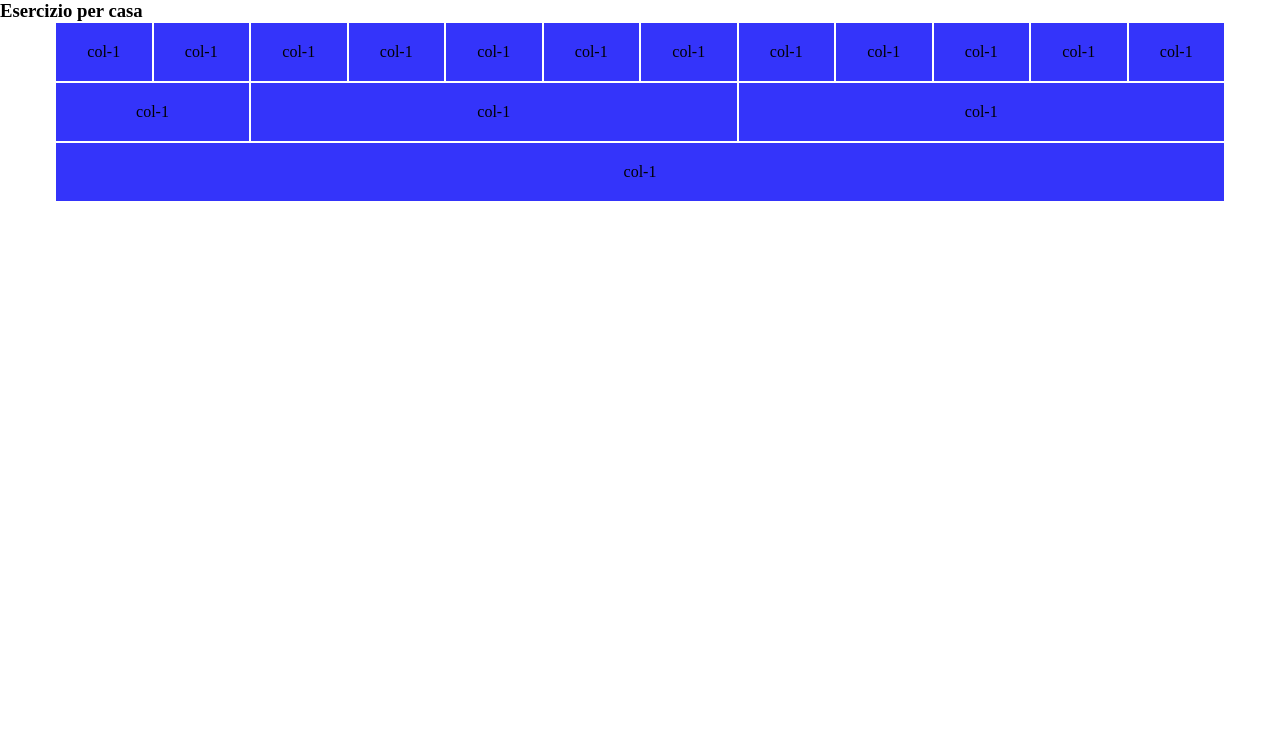
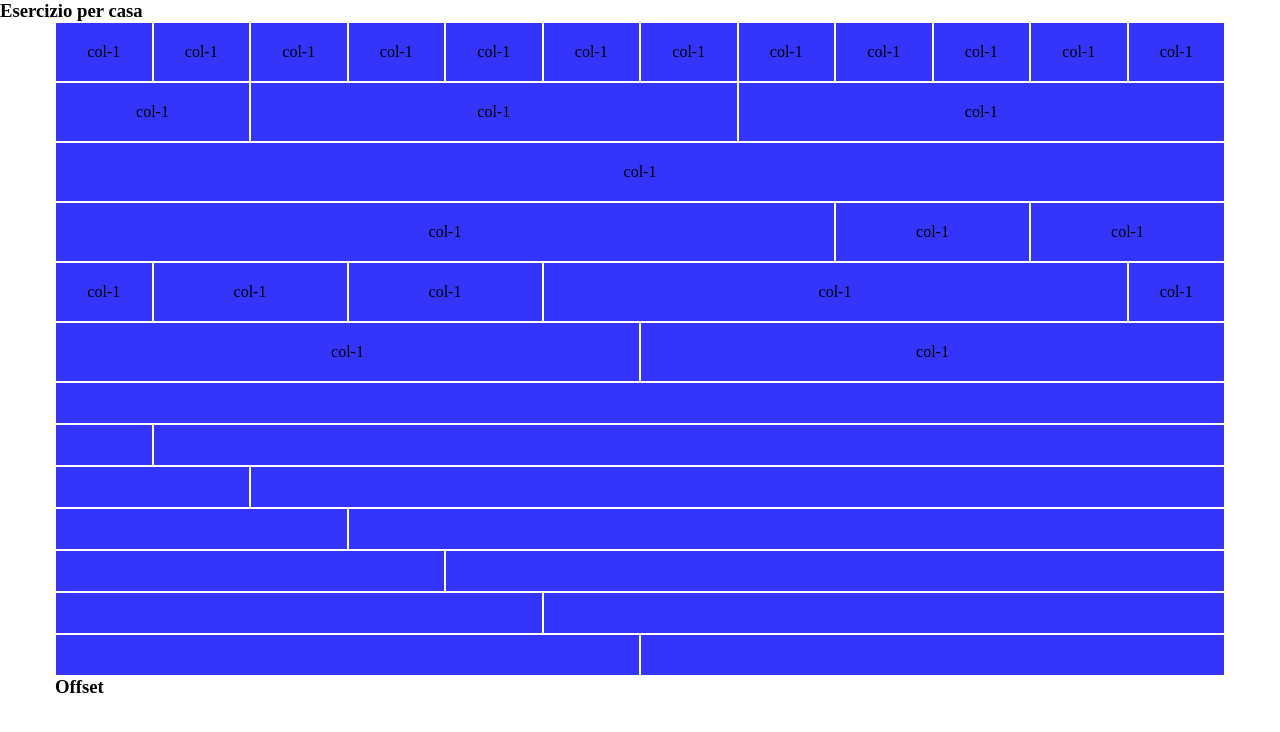
Before and after one commit to Alecpu92/html-css-12bool, a plain HTML site: page index.html in a window 1280 px wide. Drawn offline with Linux system fonts and the light colour scheme.

Commit message:
tutti i col senza offset

```diff
--- a/css/style.css
+++ b/css/style.css
@@ -14,3 +14,8 @@
     background-color: rgb(52, 52, 250);
     border: white 1px solid;
 }
+.box-1{
+    width: 80%;
+    height: 80%;
+    background-color: green;
+}
--- a/index.html
+++ b/index.html
@@ -34,6 +34,49 @@
         <div class="row">
             <div class="col-12"><div class="box">col-1</div></div>
         </div>
+        <div class="row">
+            <div class="col-8"><div class="box">col-1</div></div>
+            <div class="col-2"><div class="box">col-1</div></div>
+            <div class="col-2"><div class="box">col-1</div></div>
+        </div>
+        <div class="row">
+            <div class="col-1"><div class="box">col-1</div></div>
+            <div class="col-2"><div class="box">col-1</div></div>
+            <div class="col-2"><div class="box">col-1</div></div>
+            <div class="col-6"><div class="box">col-1</div></div>
+            <div class="col-1"><div class="box">col-1</div></div>
+        </div>
+        <div class="row">
+            <div class="col-6"><div class="box">col-1</div></div>
+            <div class="col-6"><div class="box">col-1</div></div>
+        </div>
+        <div class="col-12"><div class="box"></div></div>
+        <div class="row">
+            <div class="col-1"><div class="box"></div></div>
+            <div class="col-11"><div class="box"></div></div>
+        </div>
+        <div class="row">
+            <div class="col-2"><div class="box"></div></div>
+            <div class="col-10"><div class="box"></div></div>
+        </div>
+        <div class="row">
+            <div class="col-3"><div class="box"></div></div>
+            <div class="col-9"><div class="box"></div></div>
+        </div>
+        <div class="row">
+            <div class="col-4"><div class="box"></div></div>
+            <div class="col-8"><div class="box"></div></div>
+        </div>
+        <div class="row">
+            <div class="col-5"><div class="box"></div></div>
+            <div class="col-7"><div class="box"></div></div>
+        </div>
+        <div class="row">
+            <div class="col-6"><div class="box"></div></div>
+            <div class="col-6"><div class="box"></div></div>
+        </div>
+        <h3>Offset</h3>
+
     </div>
 
 </body>
```
